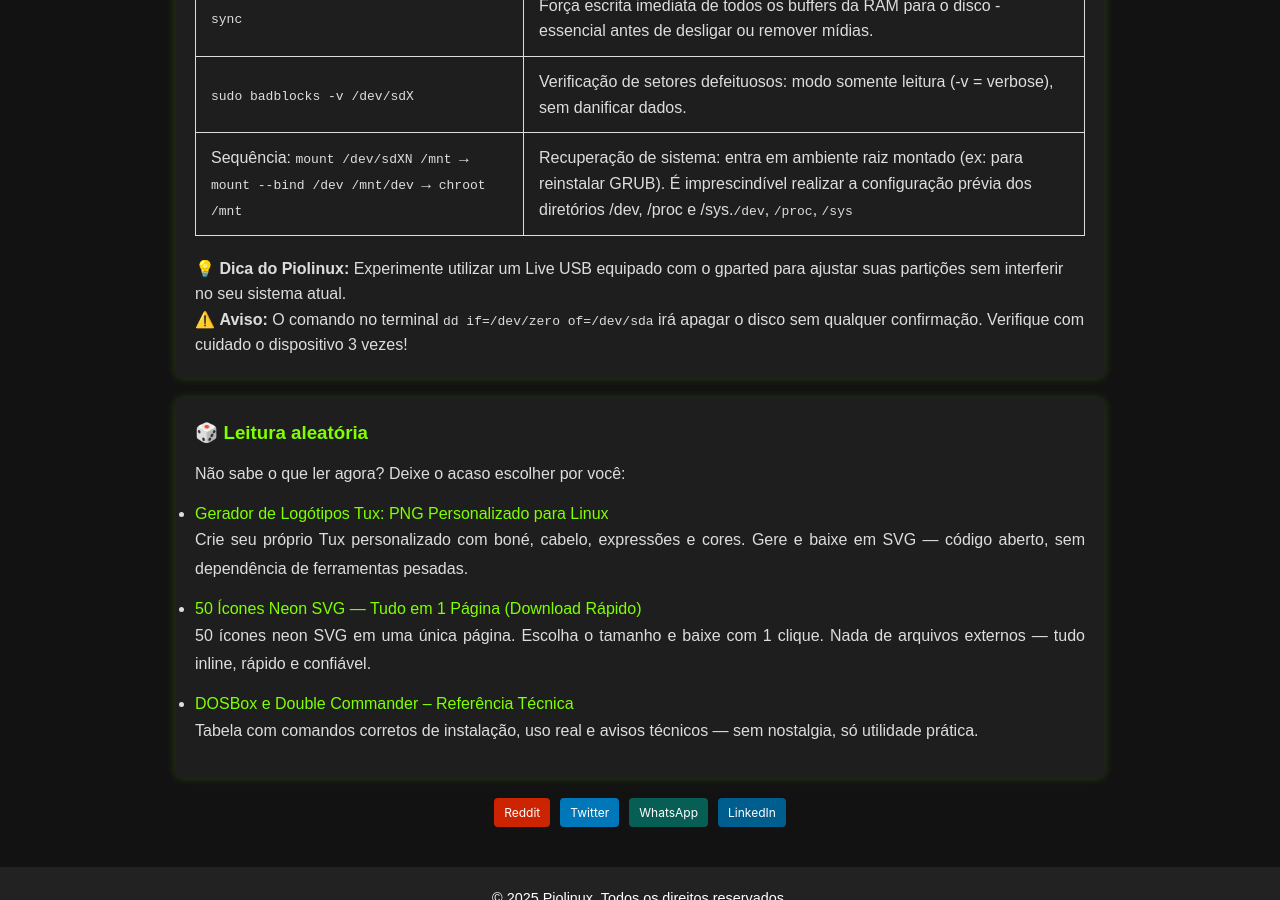
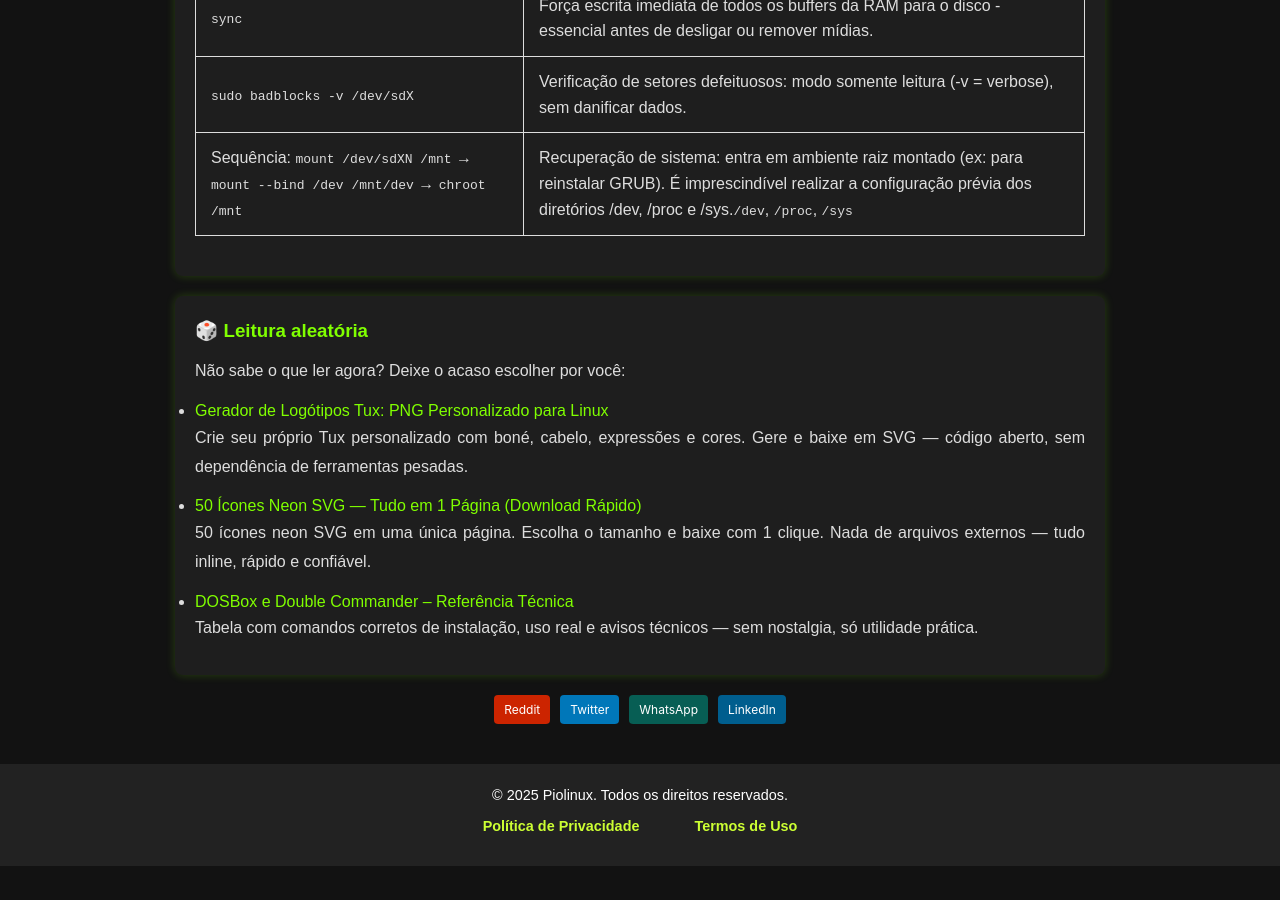
Before and after one commit to Piolinux/piolinux-site, a Jekyll site: the page built from _pages/_comandos/recuperacao-e-manutencao.md, in a window 1280 px wide and 900 px high, scrolled down 2072 px. Built offline with Jekyll 4.4.1, drawn with Linux system fonts in a browser that asks for light colours; after the commit the page ends 2938 px from its top, so only the background shows below that.

Commit message:
Update recuperacao-e-manutencao.md

```diff
--- a/_pages/_comandos/recuperacao-e-manutencao.md
+++ b/_pages/_comandos/recuperacao-e-manutencao.md
@@ -196,14 +196,6 @@ function filtrarLinhas(termo) {
 
 
 
-<div class="dica-final">
-  💡 <strong>Dica do Piolinux:</strong> Experimente utilizar um Live USB equipado com o gparted para ajustar suas partições sem interferir no seu sistema atual.
-
-</div>
-<div class="aviso-final">
-  ⚠️ <strong>Aviso:</strong> O comando no terminal <code>dd if=/dev/zero of=/dev/sda</code> irá apagar o disco sem qualquer confirmação. Verifique com cuidado o dispositivo 3 vezes!
-
-</div>
 
 
 
```
